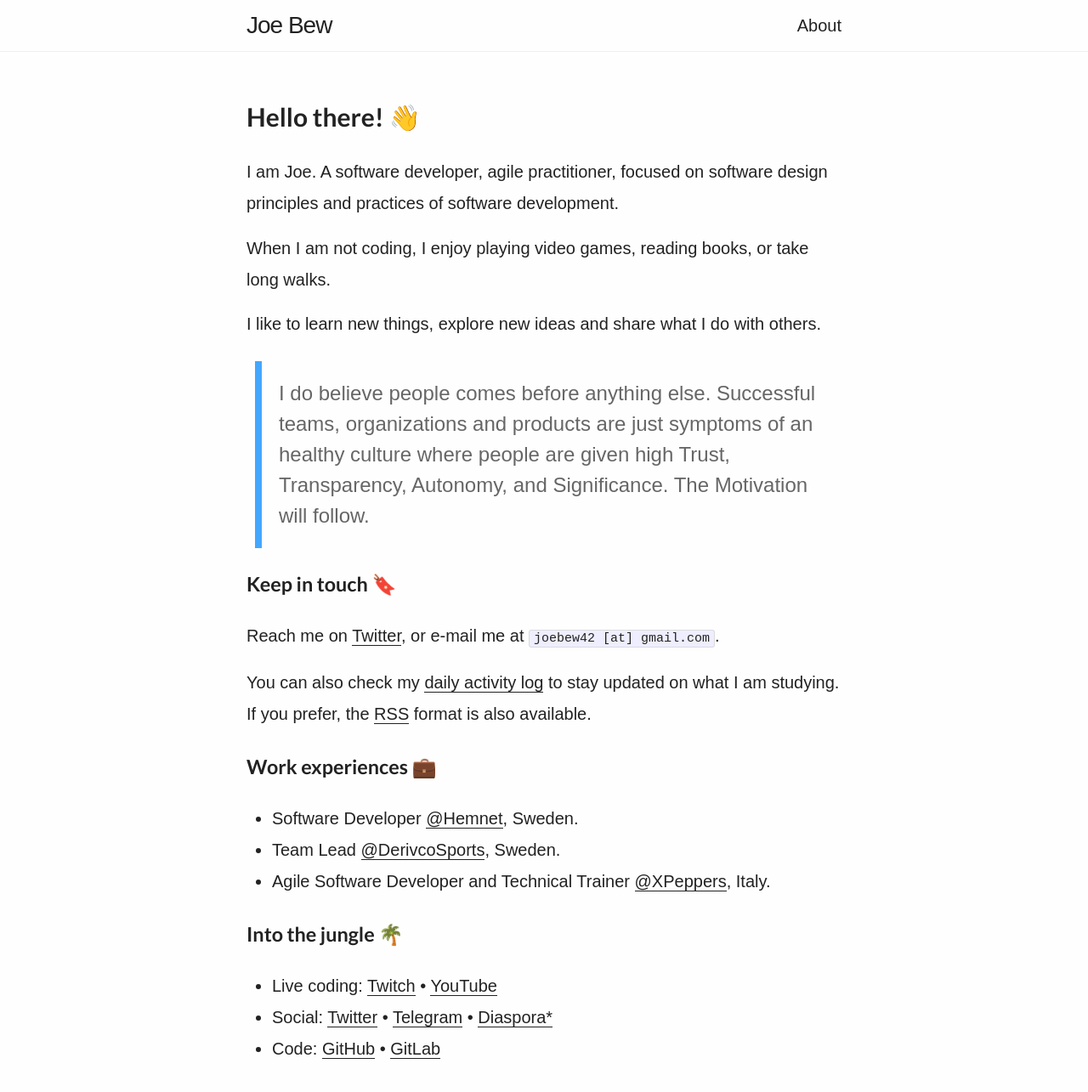
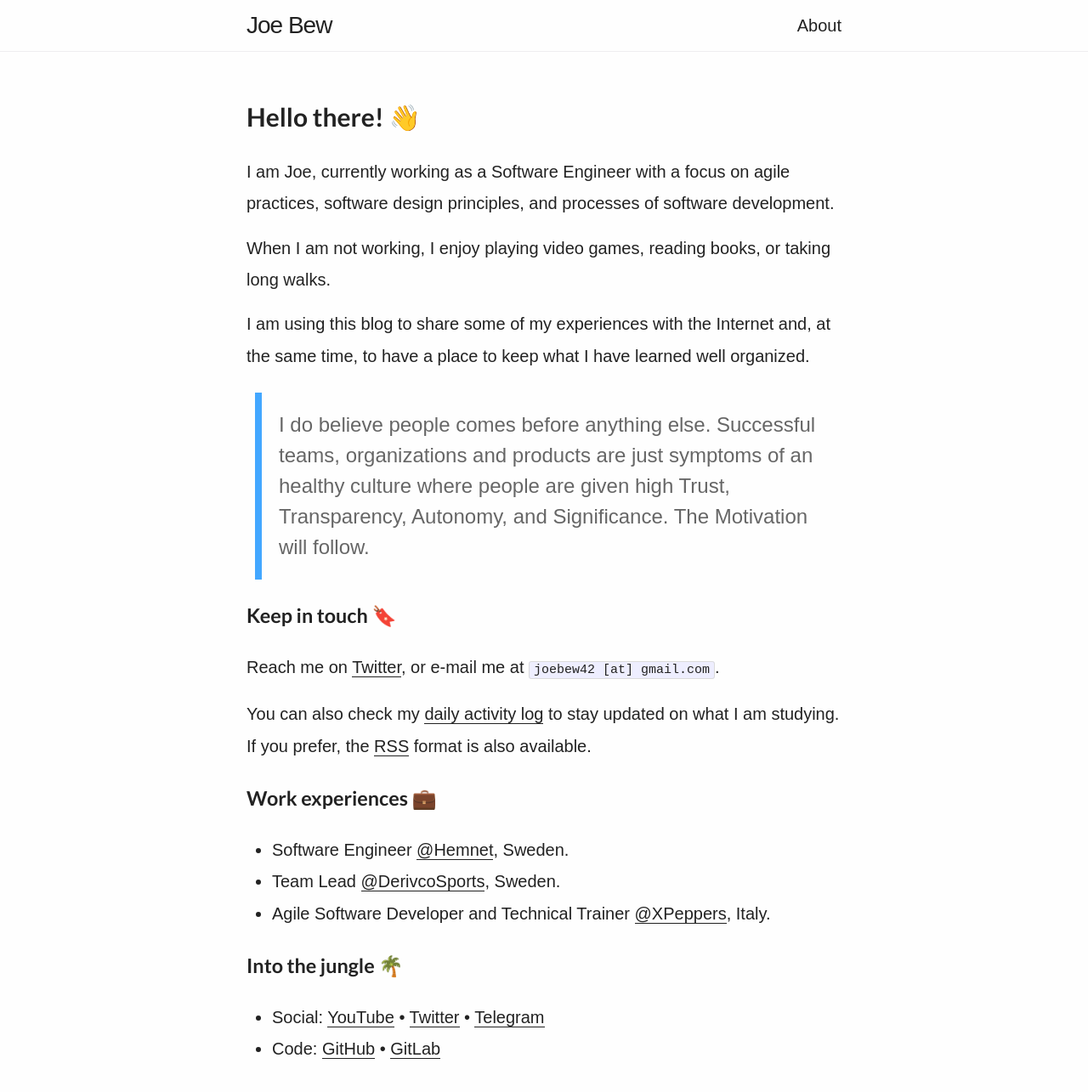
Before and after one commit to joebew42/joebew42.github.io, a Jekyll site: the page built from about.md, in a window 1280 px wide, cut to the strip 0-1310 px from the top of the page. Shown: the top 1285 px of the strip at 85% size. Built offline with Jekyll 4.4.1, drawn with Linux system fonts in a browser that asks for light colours; emoji names are drawn with the system emoji font; some web fonts are replaced.

Commit message:
update the about page

```diff
--- a/about.md
+++ b/about.md
@@ -6,11 +6,11 @@ permalink: /about/
 
 # Hello there! :wave:
 
-I am Joe. A software developer, agile practitioner, focused on software design principles and practices of software development.
+I am Joe, currently working as a Software Engineer with a focus on agile practices, software design principles, and processes of software development.
 
-When I am not coding, I enjoy playing video games, reading books, or take long walks.
+When I am not working, I enjoy playing video games, reading books, or taking long walks.
 
-I like to learn new things, explore new ideas and share what I do with others.
+I am using this blog to share some of my experiences with the Internet and, at the same time, to have a place to keep what I have learned well organized.
 
 > I do believe people comes before anything else. Successful teams, organizations and products are just symptoms of an healthy culture where people are given high Trust, Transparency, Autonomy, and Significance. The Motivation will follow.
 
@@ -22,12 +22,11 @@ You can also check my [daily activity log](http://joebew42.github.io/events.xml)
 
 ### Work experiences :briefcase:
 
-- Software Developer [@Hemnet](https://twitter.com/hemnet), Sweden.
+- Software Engineer [@Hemnet](https://twitter.com/hemnet), Sweden.
 - Team Lead [@DerivcoSports](https://twitter.com/derivcosports), Sweden.
 - Agile Software Developer and Technical Trainer [@XPeppers](https://twitter.com/xpeppers), Italy.
 
 ### Into the jungle :palm_tree:
 
-- Live coding: [Twitch](https://twitch.tv/programmingwithjoe) • [YouTube](https://www.youtube.com/channel/UCEt-X-5yZ86SYTNDbSQgVAQ)
-- Social: [Twitter](https://twitter.com/joebew42) • [Telegram](https://t.me/joebew42) • [Diaspora\*](https://joindiaspora.com/people/fdc8e995614a2609)
+- Social: [YouTube](https://www.youtube.com/channel/UCEt-X-5yZ86SYTNDbSQgVAQ) • [Twitter](https://twitter.com/joebew42) • [Telegram](https://t.me/joebew42)
 - Code: [GitHub](https://github.com/joebew42) • [GitLab](https://gitlab.com/joebew42)
```
